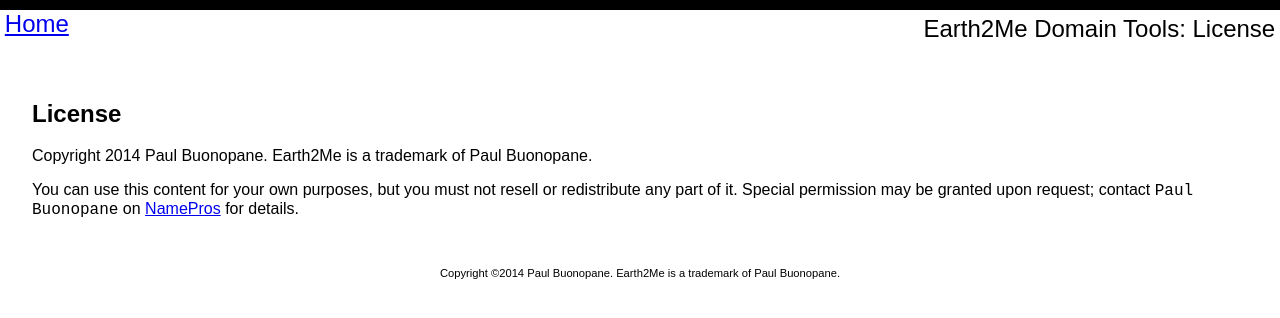
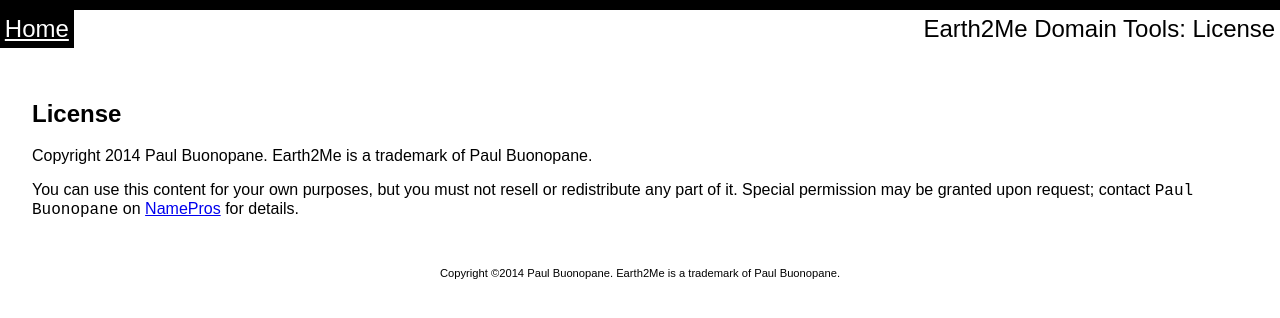
Before and after one commit to Earth2Me/Domains, a Jekyll site: the page built from README.md, in a window 1280 px wide. Shown: the top 318 px of the page. Built offline with Jekyll 4.4.1, drawn with Linux system fonts in a browser that asks for light colours.

Commit message:
Missing class

```diff
--- a/_includes/header.html
+++ b/_includes/header.html
@@ -1,5 +1,5 @@
 <header>
-	<a href="{{ site.url }}">Home</a>
+	<a class="button" href="{{ site.url }}">Home</a>
 	<span class="title">Earth2Me Domain Tools: {{ page.title }}</span>
 </header>
 
```
